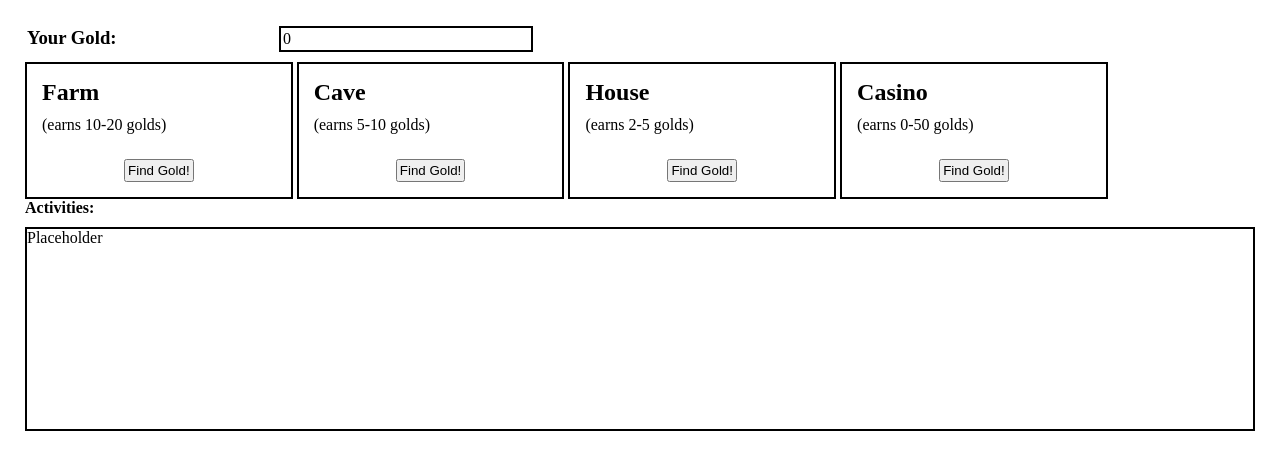
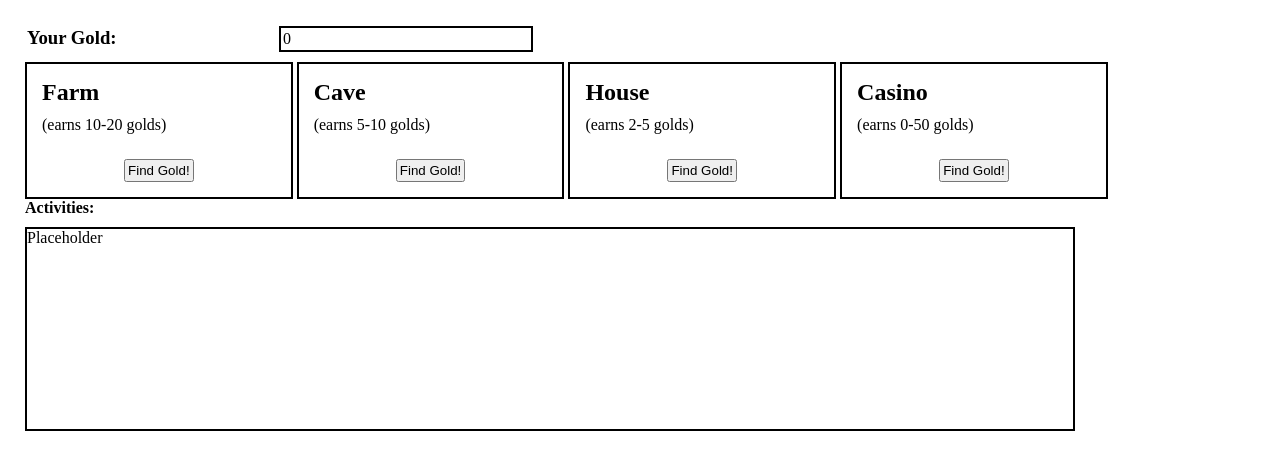
Before and after one commit to ZVR999/ninja_gold, a Flask app: page / in a window 1280 px wide. Shown: the top 470 px of the page. Run offline with Flask 2, Linux system fonts and the light colour scheme.

Commit message:
Notes
Added notes to all files in project for clarification.
As this is very important, I will strive to practice this with each addition of code rather than after all code is written.

```diff
--- a/server.py
+++ b/server.py
@@ -5,6 +5,7 @@ app.secret_key = 'n1312rn23!@123!%^VDSDSdgge5#$hfdss#$646u4'
 
 @app.route('/')
 def index():
+    # Adds counter to top most box
     if 'counter' not in session:
         session['counter'] = 0
     return render_template('index.html')
--- a/static/css/style.css
+++ b/static/css/style.css
@@ -7,16 +7,20 @@ body{
     padding: 25px;
 }
 
+/* Start of header */
 h3, .counter{
     display: inline-block;
     width: 20%;
     margin-bottom: 10px;
     padding: 2px;
 }
+/* End of header */
 
+/* Start all borders seen */
 .counter, .building, .activity{
     border: 2px solid black;
 }
+/* End all borders seen */
 
 .building{
     display: inline-block;
@@ -28,15 +32,19 @@ h3, .counter{
 p, .activity{
     margin-top: 10px;
 }
-
+/* Start styling for buttons seen */
 input{
     display: block;
     margin: 0 auto;
     margin-top: 25px;
     padding: 2px;
 }
+/* End styling for buttons seen */
 
+/* Start styling for activites current data box*/
 .activity{
     height: 200px;
+    width: 85%;
     overflow-y: scroll;
 }
+/* End styling for activites current data box */
--- a/templates/index.html
+++ b/templates/index.html
@@ -10,8 +10,11 @@
 </head>
 
 <body>
+    <!-- Start of header -->
     <h3>Your Gold:</h3>
     <div class="counter">{{session['counter']}}</div>
+    <!-- End of header -->
+    <!-- Start of 4 main boxes(buildings) -->
     <div>
         <div class="building">
             <h2>Farm</h2>
@@ -45,9 +48,12 @@
                 <input type="submit" value="Find Gold!">
             </form>
         </div>
+        <!-- Start of 4 main boxes(buildings) -->
     </div>
+    <!-- Start of Activities -->
     <h4>Activities:</h4>
     <div class="activity">Placeholder</div>
+    <!-- End of Activities w/ current data box -->
 </body>
 
 </html>
```
